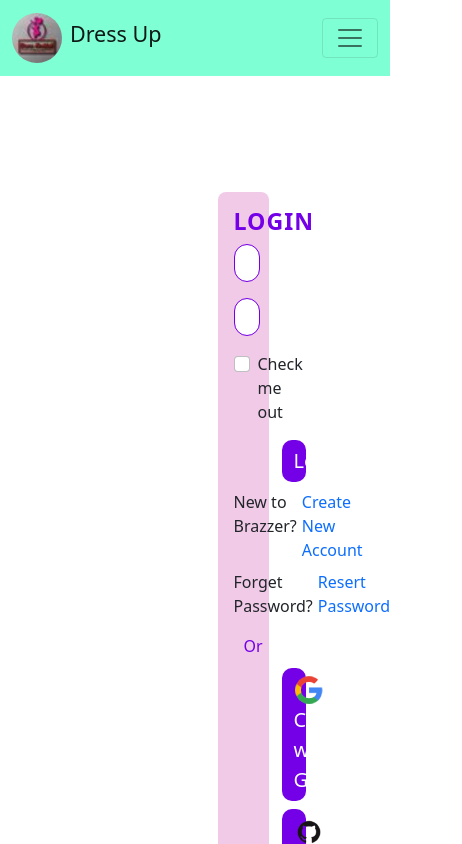
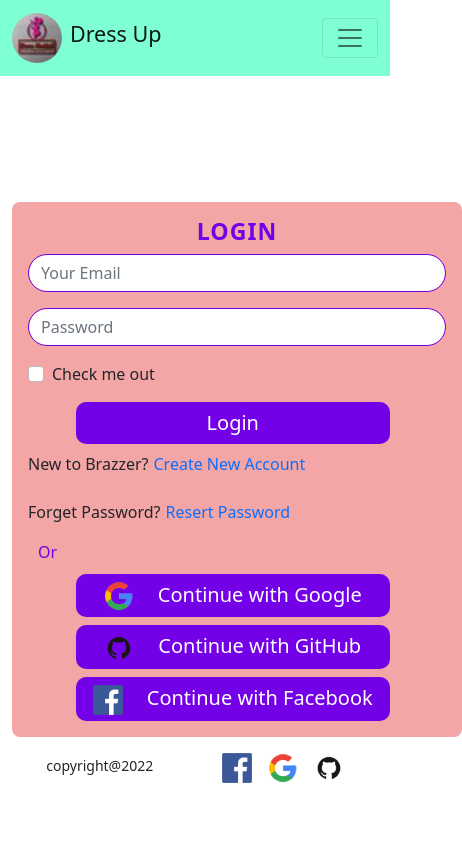
Before and after one commit to afruzaakter/warehouse-management-client-side, a React (Create React App) app: page /login in a window 390 px wide. Shown: the top 844 px of the page, 462 px wide, since content can reach past the window. Built offline with nearby package versions, Linux system fonts and the light colour scheme; no server answers.

Commit message:
website responsive

```diff
--- a/src/Components/Auth/Login/Login.css
+++ b/src/Components/Auth/Login/Login.css
@@ -1,6 +1,7 @@
 .login-form{
     border-radius: 8px;
     background-color: rgb(241, 202, 232);
+    width: 500px;
 }
 .account-style{
     text-decoration: none;
@@ -27,11 +28,11 @@
     align-items: center;
 }
 
-.line-left, .line-right{
+/* .line-left, .line-right{
     height: 1px;
     width: 145px;
     background-color: #7300e6;
-}
+} */
 .line-container p{
     color: #7300e6;
     margin: 0 10px 2px 10px;
@@ -52,3 +53,42 @@
    .title{
        color: #7300e6;
    }
+   /* media query use  */
+   @media screen and (max-width: 650px) {
+
+    .login-form{
+        width: 400px;
+
+        margin-top: 50px;
+        margin-left: 100px;
+        margin-right: 100px;
+        padding: 0px;
+
+    }
+    .social-style{
+        font-size: 16px;
+        width: 50px;
+    }
+  }
+   @media screen and (max-width: 992px) {
+
+    .login-form{
+        width: 200px;
+        background-color: rgb(244, 165, 165);
+    }
+    .social-style{
+        font-size: 16px;
+        width: 50px;
+    }
+  }
+   @media screen and (max-width: 1200px) {
+
+    .login-form{
+        width: 450px;
+
+    }
+    .social-style{
+        font-size: 16px;
+        width: 50px;
+    }
+  }
--- a/src/Components/Auth/Login/Login.js
+++ b/src/Components/Auth/Login/Login.js
@@ -100,12 +100,12 @@
         }
     }, [hookError])
     return (
-        <div className='container m-5 p-5'>
-            <div className='m-5 p-5'>
-                <div className='p-3  w-50 mx-auto login-form'>
+        <div className='container mt-5 pt-5'>
+            <div className='mt-5 pt-2'>
+                <div className='p-3   mx-auto login-form'>
                     <div>
                         <h3 className='text-center textColor'>LOGIN</h3>
-                        <Form onSubmit={handleLogin}>
+                        <Form className=''  onSubmit={handleLogin}>
                             <Form.Group className="mb-3 " controlId="formBasicEmail">
                                 <Form.Control className='inputField' onChange={handleEmailChange} type="email" placeholder="Your Email" />
                             </Form.Group>
--- a/src/Components/Auth/SignUp/SignUp.js
+++ b/src/Components/Auth/SignUp/SignUp.js
@@ -112,8 +112,8 @@
 },[hookError])
 
     return (
-        <div className='container m-5 p-5'>
-            <div className='m-5 p-5'>
+        <div className='container mt-5 pt-5'>
+            <div className='mt-5 pt-5'>
                 <div className='p-3  w-50 mx-auto login-form'>
                     <div>
                         <h3 className='text-center'>SIGN UP</h3>
--- a/src/Components/Home/Home.css
+++ b/src/Components/Home/Home.css
@@ -40,5 +40,20 @@
     display: flex;
     flex-direction: column;
 }
+.bannerStyle{
+    margin-top: 160px;
+    display: flex;
+    flex-direction: column;
+}
+.inventoryContainer{
+   margin-bottom: 50px;
+}
+.tableContainer{
+    display: flex;
+    flex-direction: column;
+}
+.login-form{
+    width: 100%;
+}
 
 }
--- a/src/Components/Home/Home.js
+++ b/src/Components/Home/Home.js
@@ -11,7 +11,7 @@
     return (
         <div className=' '>
             <div className=' banner-container'>
-                <div className='d-flex justify-content-around align-items-center '>
+                <div className='d-flex justify-content-around align-items-center bannerStyle '>
                    <div>
                    <p className='fs-3 fw-3'>50% off in all products</p>
                     <h1 className=''>Man <span className='text-style'>Fashion</span> </h1>
@@ -22,9 +22,9 @@
 
             </div>
 
-            <div className='mt-5 mb-5 container'>
-                <h2 className='text-center  mb-5'>inventory <span className='text-style '>items</span> </h2>
-                <div className='g-4 row row-cols-1 row-cols-md-3'>
+            <div className='mt-5 mb-5 container inventoryContainer'>
+                <h2 className='text-center inventoryContainer  mb-5'>inventory <span className='text-style '>items</span> </h2>
+                <div className='g-4 inventoryContainer row row-cols-1 row-cols-md-3'>
                     {
                         producted.slice(0, 6).map(allProducts => <AllProducts allProducts={allProducts}></AllProducts>)
                     }
--- a/src/Components/InventoryItems/InventoryItems.js
+++ b/src/Components/InventoryItems/InventoryItems.js
@@ -9,34 +9,35 @@
   const { id } = useParams();
 
   //Handle stock product
-  const handleAddStock = (e) => {
-       e.preventDefault();
-       const stockQuantity = e.name.target.value;
-       console.log(stockQuantity);
-  }
+  // const handleAddStock = (e) => {
+  //      e.preventDefault();
+  //      const stockQuantity = e.name.target.value;
+  //      console.log(stockQuantity);
+  // }
   //Handle Delivered part
   const handleDeliver = e =>{
-    e.preventDefault();
+
     const quantity = products.quantity;
-    console.log(quantity);
+    // console.log(quantity);
     const newQuantity = parseInt(quantity-1);
     const items = {newQuantity};
 
-    console.log(items);
+    // console.log(items);
 
-    const url = `http://localhost:5000/service/${id}`
+    const url = `https://shrouded-castle-17734.herokuapp.com/service/${id}`
     fetch(url,{
       method: 'PUT',
       headers: {
         'content-type': 'application/json'
       },
-      body: JSON.stringify(items)
+      body: JSON.stringify({items})
     })
     .then (res=>res.json())
     .then(data =>{
       console.log('success', data);
       alert('users Add successfully');
       e.target.reset();
+
     })
 
   }
@@ -44,7 +45,7 @@
 
 //product add
   useEffect(() => {
-    const url = `http://localhost:5000/service/${id}`
+    const url = `https://shrouded-castle-17734.herokuapp.com/service/${id}`
     // console.log(url);
     fetch(url)
       .then(res => res.json())
@@ -73,7 +74,7 @@
 
             <Form.Control className='addinputField' type="text" name="name" placeholder="Add Stock" />
           </Form.Group>
-          <button onClick={() => handleAddStock(products._id)} className='btn btn-success social-style '>Add Stock</button>
+          <button className='btn btn-success social-style '>Add Stock</button>
         </form>
       </div>
     </div>
@@ -81,3 +82,5 @@
 };
 
 export default InventoryItems;
+
+// onClick={() => handleAddStock(products._id)}
--- a/src/Components/ManageInventory/AddItem.js
+++ b/src/Components/ManageInventory/AddItem.js
@@ -3,7 +3,7 @@
 import { Form } from 'react-bootstrap';
 import { toast, ToastContainer } from 'react-toastify';
 const AddItem = () => {
-    const handleSubmitItem = async (e) =>{
+    const handleSubmitItem = async (e) => {
         e.preventDefault();
         const product = {
             name: e.target.name.value,
@@ -15,21 +15,21 @@
         };
         // console.log( product);
 
-        try{
-            const {data} = await axios.post("http://localhost:5000/service", product);
+        try {
+            const { data } = await axios.post("https://shrouded-castle-17734.herokuapp.com/service", product);
             //    console.log(data);
 
-            if(!data.success){
+            if (!data.success) {
                 return toast.error(data.error)
             }
             toast.success(data.message);
         }
-        catch(error){
-           console.log(error);
+        catch (error) {
+            console.log(error);
         }
 
 
-    //send data to server
+        //send data to server
 
 
     };
@@ -58,7 +58,7 @@
 
                     <Form.Control name="image" className='addinputField' type="text" placeholder="Photo url" />
                 </Form.Group>
-                <Form.Group  className="mb-3" controlId="exampleForm.ControlTextarea1">
+                <Form.Group className="mb-3" controlId="exampleForm.ControlTextarea1">
 
                     <Form.Control name="description" className='addinputField' as="textarea" rows={3} placeholder="Description" />
                 </Form.Group>
@@ -66,7 +66,7 @@
                 <button className='btn btn-success w-100 social-style'>Add Item</button>
             </Form>
 
-         <ToastContainer/>
+            <ToastContainer />
 
         </div>
     );
--- a/src/Components/Reviews/Reviews.js
+++ b/src/Components/Reviews/Reviews.js
@@ -27,7 +27,7 @@
                     <div>
                         <Carousel.Caption>
                         <div className='w-50 review-style w-50'>
-                        <h3>Alden Smith</h3>
+                        <h3 >Alden Smith</h3>
                         <p >Sed ut perspiciatis unde omnis iste natus error sit voluptatem amet laudantium, quaeillo inventore sed veritatis et quasi architecto beatae vitae dicta sunt explicabo eiusmod tempor incididunt ut labore.</p>
                         </div>
                     </Carousel.Caption>
--- a/src/Components/Update/Update.js
+++ b/src/Components/Update/Update.js
@@ -16,7 +16,7 @@
   // console.log(item);
 
   useEffect(() => {
-    const url = `http://localhost:5000/service/${id}`;
+    const url = `https://shrouded-castle-17734.herokuapp.com/service/${id}`;
     // console.log(url);
     fetch(url)
       .then(res => res.json())
@@ -47,7 +47,7 @@
     const product = { name, price, image, suppler, quantity, description };
 
     console.log(product);
-    const url = `http://localhost:5000/service/${id}`;
+    const url = `https://shrouded-castle-17734.herokuapp.com/service/${id}`;
     // console.log(url);
 
     fetch(url, {
--- a/src/hooks/useProducts.js
+++ b/src/hooks/useProducts.js
@@ -1,12 +1,12 @@
-import {useState, useEffect} from 'react'
+import { useState, useEffect } from 'react'
 
 const useProducts = () => {
     const [producted, setProducted] = useState([])
-    useEffect(() =>{
-        fetch('http://localhost:5000/service')
-        .then(res => res.json())
-        .then(data => setProducted(data));
-    },[])
+    useEffect(() => {
+        fetch('https://shrouded-castle-17734.herokuapp.com/service')
+            .then(res => res.json())
+            .then(data => setProducted(data));
+    }, [])
     return [producted, setProducted]
 };
 
```
Also changed, not shown: src/Components/MyItems/MyItems.js (+10 -10 lines).
